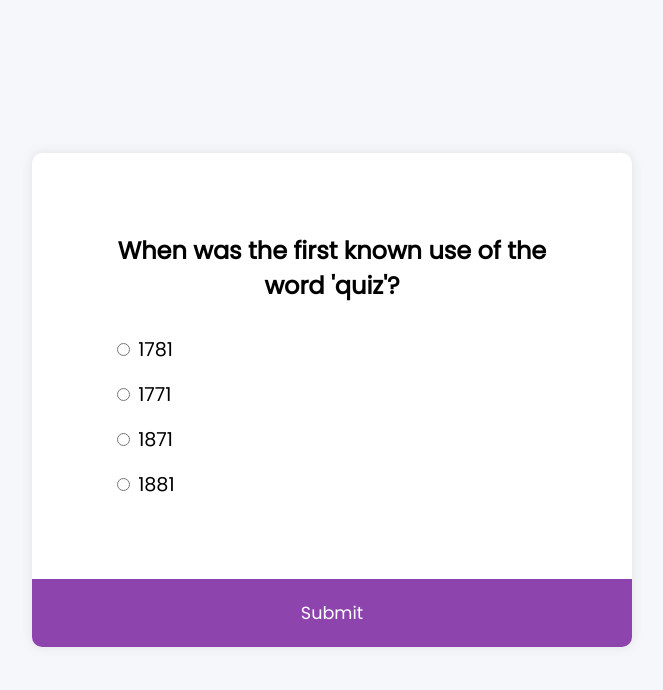
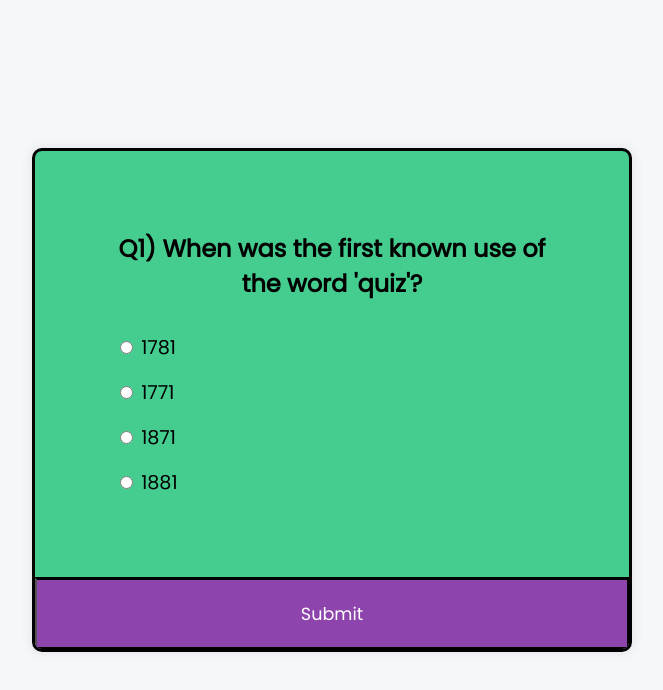
Before and after one commit to imnakul/QuizApp-Project, a plain HTML site: page QuizUI/index.html in a window 1280 px wide. Shown: the whole page, without its empty margins (308-971 px from the left). Drawn offline with Linux system fonts and the light colour scheme.

Commit message:
Complete Project

```diff
--- a/QuizUI/index.html
+++ b/QuizUI/index.html
@@ -4,7 +4,6 @@
     <meta charset="UTF-8" />
     <meta name="viewport" content="width=device-width, initial-scale=1.0" />
     <link rel="stylesheet" href="style.css" />
-    <script src="script.js" defer></script>
     <title>Quiz App</title>
   </head>
   <body>
@@ -35,6 +34,6 @@
       </div>
       <button id="submit">Submit</button>
     </div>
-  <script src="script.js"></script>
+      <script src="script.js"></script>
   </body>
 </html>
--- a/QuizUI/script.js
+++ b/QuizUI/script.js
@@ -1,18 +1,18 @@
-quizData = [
-    { question: "When was the first known use of the word 'quiz'?",
-        a:"1781", b:"1771", c:"1871", d:"1881" } ,
+const quizData = [
+    { question: "Q1) When was the first known use of the word 'quiz'?",
+        a:"1781", b:"1771", c:"1871", d:"1881" , correct:"b" } ,
     {
-        question: "Which built-in function can get information from the user?",
-        a:"input", b:"get", c:"print", d:"write" } ,
+        question: "Q2) Which built-in function can get information from the user?",
+        a:"input", b:"get", c:"print", d:"write", correct:"c"  } ,
     {
-        question: "Which keyword do you use to loop over a given list of elements?",
-        a:"for", b:"while", c:"each", d:"loop" } ,
+        question: "Q3) Which keyword do you use to loop over a given list of elements?",
+        a:"for", b:"while", c:"each", d:"loop", correct:"a"  } ,
     {
-        question: "What's the purpose of the built-in zip() function?" ,
+        question: "Q4) What's the purpose of the built-in zip() function?" ,
         a:"To iterate over two or more sequences at the same time",
         b: "To combine several strings into one",
         c: "To compress several files into one archive",
-        d: "To get information from the user" }
+        d: "To get information from the user", correct:"d"  }
 ]
 
 const quiz = document.getElementById('quiz')
@@ -53,9 +53,22 @@ function getSelected() {
             answer = answerEl.id;
         }
     })
+    return answer;
 }
 
 submitBtn.addEventListener('click', () => {
     const answer  = getSelected()
-    console.log(answer)
+     if(answer){
+         if( answer === quizData[currentQuiz].correct) {
+             score++;
+         }
+         currentQuiz++;
+         if(currentQuiz < quizData.length) {
+             loadQuiz()
+         }
+         else {
+             quiz.innerHTML = `<h2>You answered ${score}/${quizData.length} questions correctly!</h2>
+                 <button onclick="location.reload()">Reload</button>`;
+         }
+     }
 } )
--- a/QuizUI/style.css
+++ b/QuizUI/style.css
@@ -17,7 +17,8 @@ body{
 }
 
 .quiz-container {
-  background-color: #fff;
+  background-color: #45cd90;
+  border: black solid 3px;
   border-radius: 10px;
   box-shadow: 0 0 10px 2px rgba(100,100,100, 0.1);
   width: 600px;
@@ -51,7 +52,7 @@ ul li label{
 button{
   background-color: #8e44ad;
   color:#fff;
-  border: none;
+  border-top: black solid 3px;
   display:block;
   width:100%;
   cursor: pointer;
```
